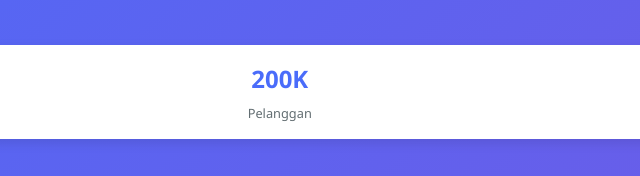
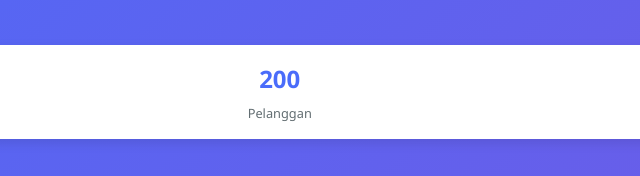
Before and after one commit to manssGamingg/store, a plain HTML site: page index.html in a window 1280 px wide. Shown: the part 295-471 px from the top of the page, 367-1007 px from the left. Drawn offline with Linux system fonts and the light colour scheme.

Commit message:
Update index.html

```diff
--- a/index.html
+++ b/index.html
@@ -52,7 +52,7 @@
                     <div class="stat-label">Total Terjual</div>
                 </div>
                 <div class="stat-item">
-                    <div class="stat-value">200K</div>
+                    <div class="stat-value">200</div>
                     <div class="stat-label">Pelanggan</div>
                 </div>
                 <div class="stat-item">
```
